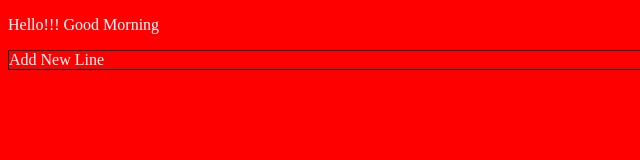
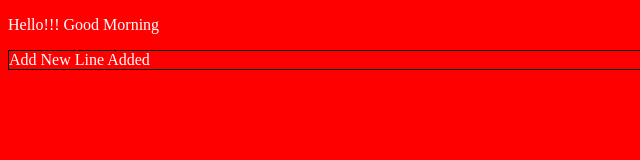
Before and after one commit to ay8108/THIRD_GIT_REPO, a plain HTML site: page Index.html in a window 1280 px wide. Shown: the full height of the page, 0-640 px from the left. Drawn offline with Linux system fonts and the light colour scheme.

Commit message:
new line added

```diff
--- a/Index.html
+++ b/Index.html
@@ -8,6 +8,6 @@
 </head>
 <body>
     <p>Hello!!! Good Morning</p>
-    <p style="border: 1px solid black;">Add New Line</p>
+    <p style="border: 1px solid black;">Add New Line Added</p>
 </body>
 </html>
```
